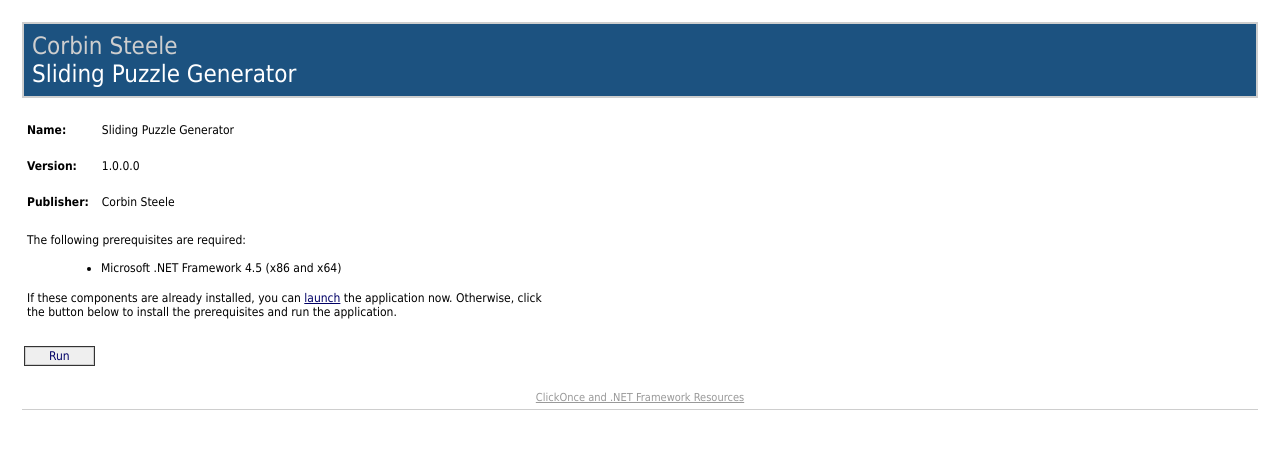
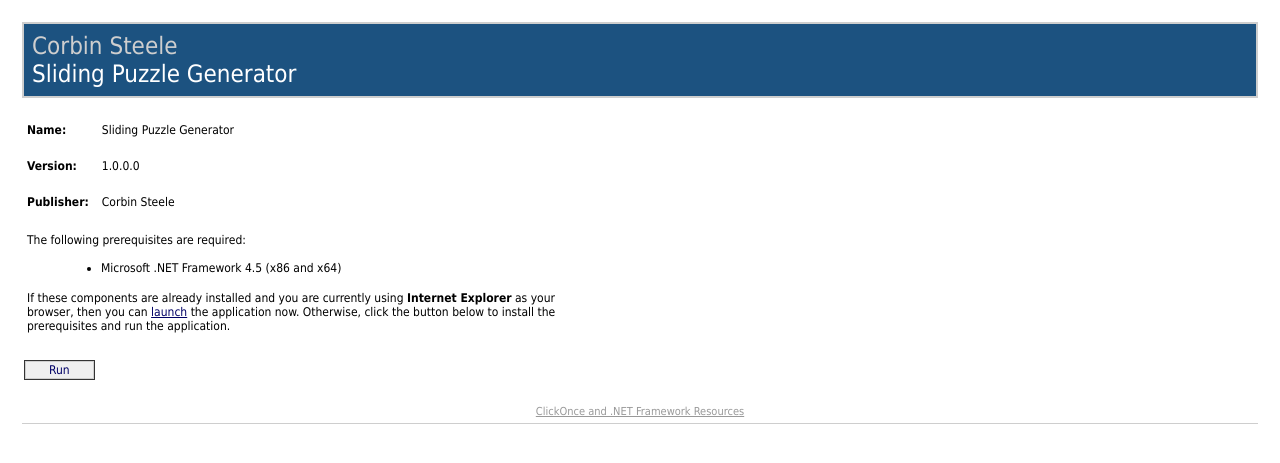
Before and after one commit to CorbinSteele/corbinsteele.github.io, a Jekyll site: the page sliding_puzzle_generator/index.html, which Jekyll copies as it is, in a window 1280 px wide. Shown: the top 463 px of the page. Built offline with Jekyll 4.4.1, drawn with Linux system fonts in a browser that asks for light colours.

Commit message:
Adding IE as prerequisite

```diff
--- a/sliding_puzzle_generator/index.html
+++ b/sliding_puzzle_generator/index.html
@@ -134,7 +134,7 @@
 <TABLE ID="BootstrapperSection" BORDER="0"><TR><TD COLSPAN="2">The following prerequisites are required:</TD></TR><TR><TD WIDTH="10">&nbsp;</TD><TD><UL>
 <LI>Microsoft .NET Framework 4.5 (x86 and x64)</LI>
 </UL></TD></TR><TR><TD COLSPAN="2">
-If these components are already installed, you can <SPAN CLASS="JustThisApp"><A HREF="Sliding Puzzle Generator.application">launch</A></SPAN> the application now. Otherwise, click the button below to install the prerequisites and run the application.
+If these components are already installed and you are currently using <B>Internet Explorer</B> as your browser, then you can <SPAN CLASS="JustThisApp"><A HREF="Sliding Puzzle Generator.application">launch</A></SPAN> the application now. Otherwise, click the button below to install the prerequisites and run the application.
 </TD></TR><TR><TD COLSPAN="2">&nbsp;</TD></TR></TABLE>
 <!-- End Prerequisites -->
 
```
